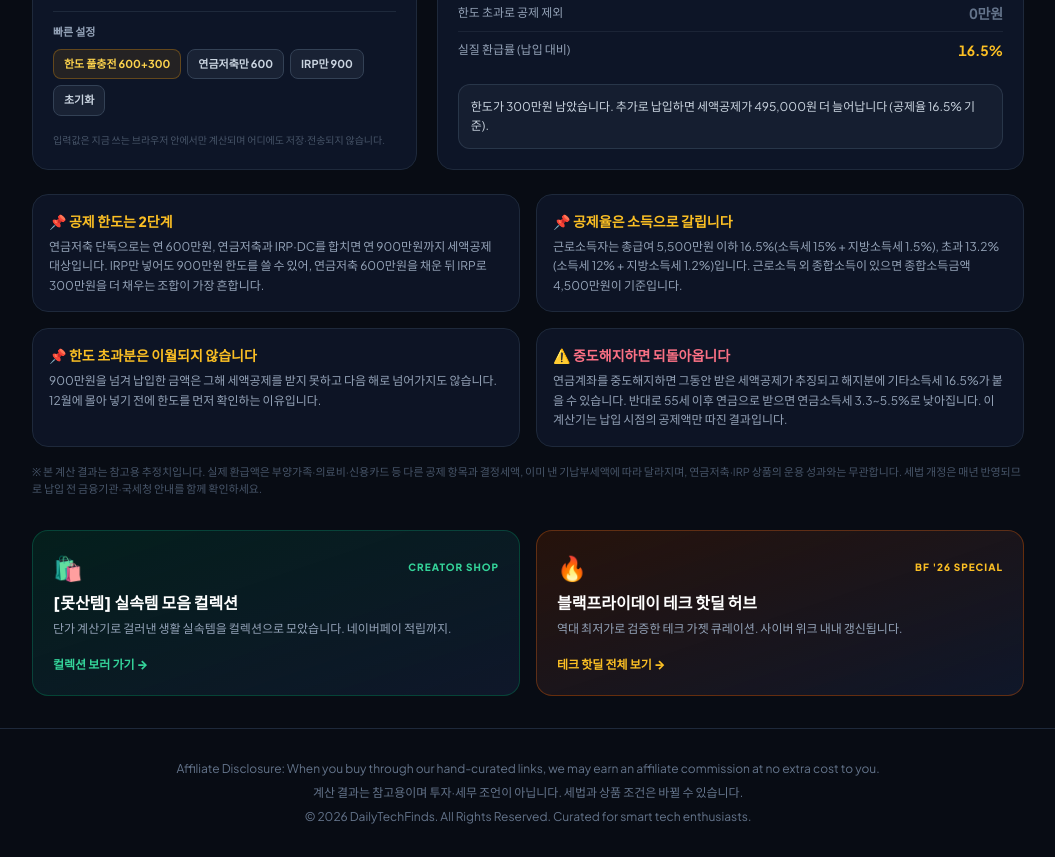
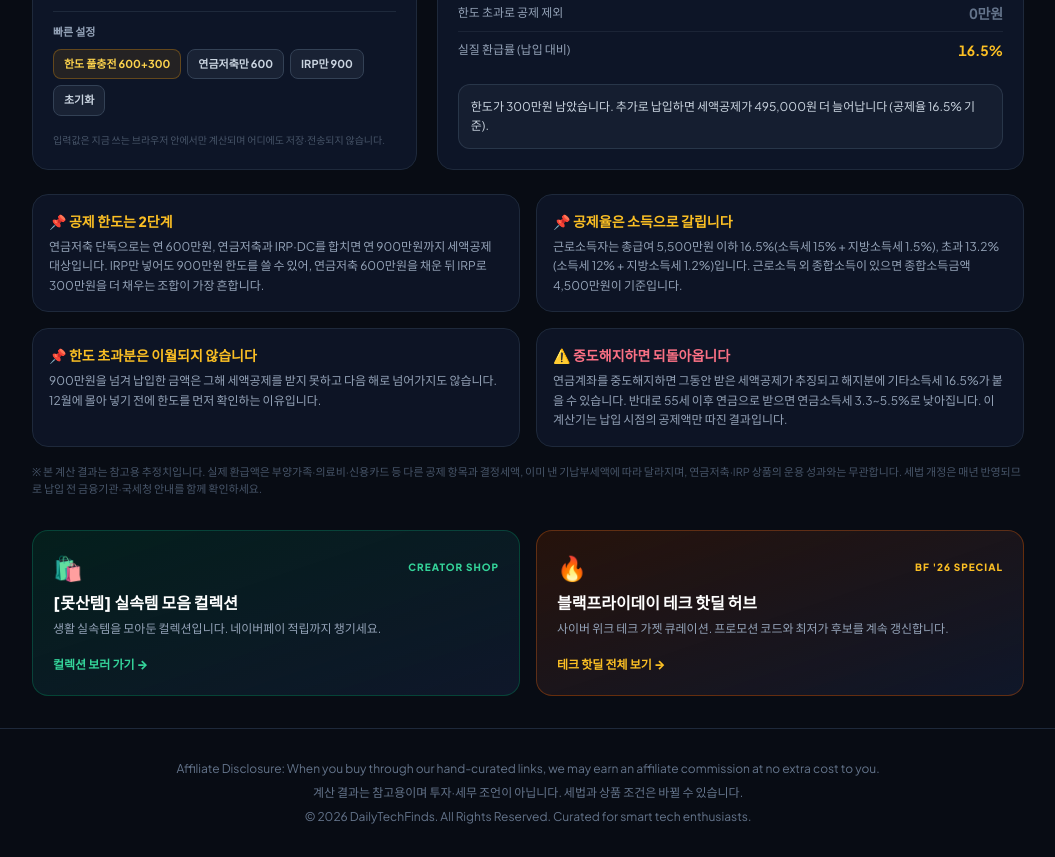
Before and after one commit to lemilea87/lemilea87.github.io, a plain HTML site: page calc.html in a window 1280 px wide. Shown: the part 900-1757 px from the top of the page, without its empty margins (112-1167 px from the left). Drawn offline with nearby package versions, Linux system fonts and the light colour scheme.

Commit message:
copy(calc): avoid unverified 'verified lowest price' claim in CTA

```diff
--- a/calc.html
+++ b/calc.html
@@ -370,7 +370,7 @@
                     <span class="text-[10px] font-black uppercase tracking-widest text-emerald-400">Creator Shop</span>
                 </div>
                 <h3 class="font-black text-white text-base mb-1">[못산템] 실속템 모음 컬렉션</h3>
-                <p class="text-xs text-slate-400 leading-relaxed mb-3">단가 계산기로 걸러낸 생활 실속템을 컬렉션으로 모았습니다. 네이버페이 적립까지.</p>
+                <p class="text-xs text-slate-400 leading-relaxed mb-3">생활 실속템을 모아둔 컬렉션입니다. 네이버페이 적립까지 챙기세요.</p>
                 <span class="inline-block text-xs font-black text-emerald-400 group-hover:translate-x-0.5 transition">컬렉션 보러 가기 →</span>
             </a>
             <a href="index.html" class="group bg-gradient-to-br from-amber-950/50 to-slate-900 border border-amber-800/60 rounded-2xl p-5 hover:border-amber-500/70 transition">
@@ -379,7 +379,7 @@
                     <span class="text-[10px] font-black uppercase tracking-widest text-amber-400">BF '26 Special</span>
                 </div>
                 <h3 class="font-black text-white text-base mb-1">블랙프라이데이 테크 핫딜 허브</h3>
-                <p class="text-xs text-slate-400 leading-relaxed mb-3">역대 최저가로 검증한 테크 가젯 큐레이션. 사이버 위크 내내 갱신됩니다.</p>
+                <p class="text-xs text-slate-400 leading-relaxed mb-3">사이버 위크 테크 가젯 큐레이션. 프로모션 코드와 최저가 후보를 계속 갱신합니다.</p>
                 <span class="inline-block text-xs font-black text-amber-400 group-hover:translate-x-0.5 transition">테크 핫딜 전체 보기 →</span>
             </a>
         </section>
```
